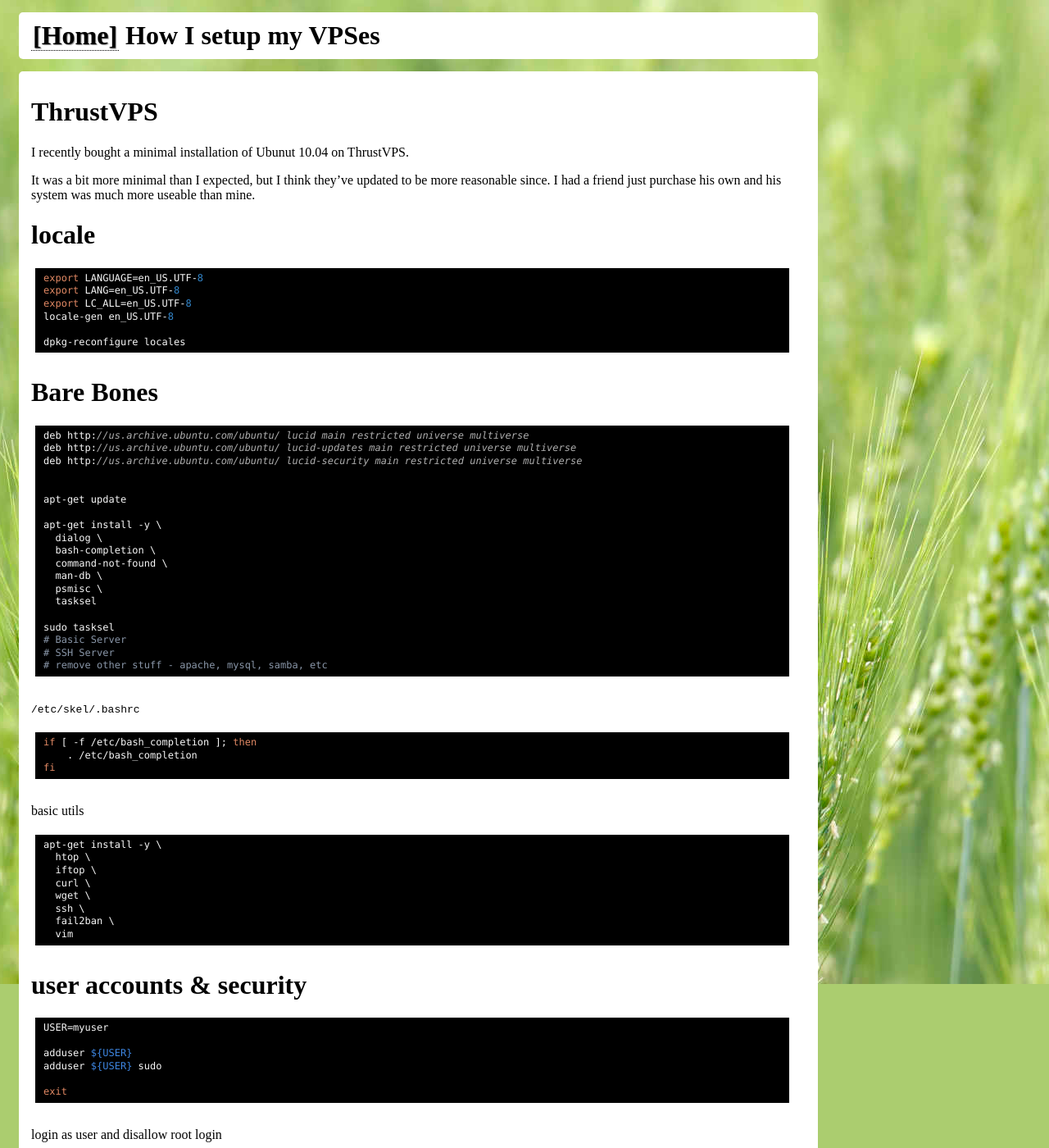
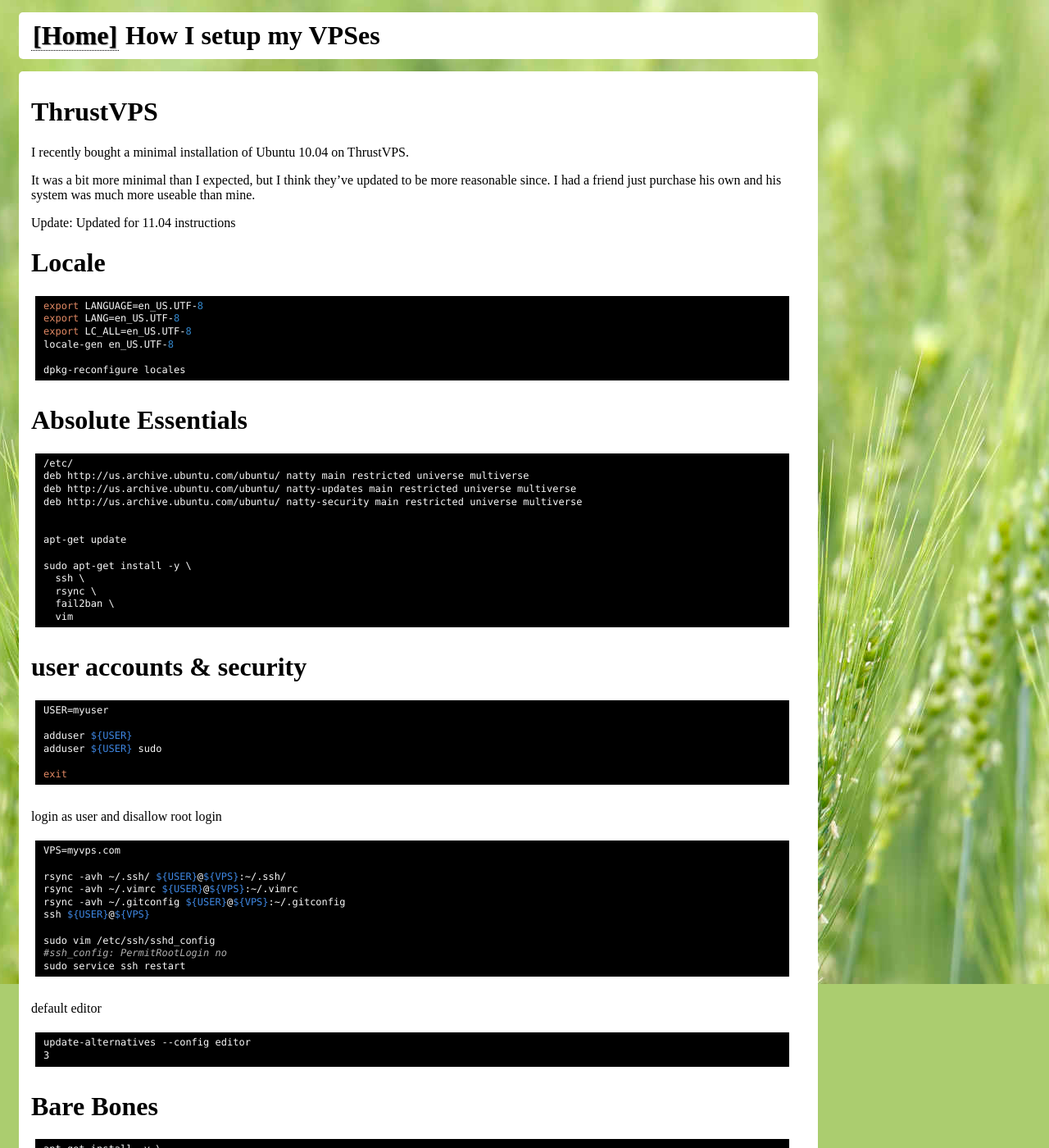
Before and after one commit to coolaj86/coolaj86.github.com, a Jekyll site: the page built from _posts/2010-10-15-how-i-setup-my-vpses.md, in a window 1280 px wide and 1400 px high. Shown: the whole window at 82% size. Built offline with Jekyll 4.4.1, drawn with Linux system fonts in a browser that asks for light colours; Markdown is read by kramdown in place of the engine named in the settings; comment, search, counter and statistics services are not loaded; some of the changed text lies outside the part shown.

```diff
--- a/_posts/2010-10-15-how-i-setup-my-vpses.md
+++ b/_posts/2010-10-15-how-i-setup-my-vpses.md
@@ -10,12 +10,14 @@ categories: thesystemisntdown
 ThrustVPS
 ====
 
-I recently bought a minimal installation of Ubunut 10.04 on ThrustVPS.
+I recently bought a minimal installation of Ubuntu 10.04 on ThrustVPS.
 
 It was a bit more minimal than I expected, but I think they've updated to be more reasonable since.
 I had a friend just purchase his own and his system was much more useable than mine.
 
-locale
+Update: Updated for 11.04 instructions
+
+Locale
 ===
 
     export LANGUAGE=en_US.UTF-8
@@ -25,43 +27,20 @@ locale
 
     dpkg-reconfigure locales
 
-Bare Bones
-====
+Absolute Essentials
+===
 
-    deb http://us.archive.ubuntu.com/ubuntu/ lucid main restricted universe multiverse
-    deb http://us.archive.ubuntu.com/ubuntu/ lucid-updates main restricted universe multiverse
-    deb http://us.archive.ubuntu.com/ubuntu/ lucid-security main restricted universe multiverse
+    /etc/
+    deb http://us.archive.ubuntu.com/ubuntu/ natty main restricted universe multiverse
+    deb http://us.archive.ubuntu.com/ubuntu/ natty-updates main restricted universe multiverse
+    deb http://us.archive.ubuntu.com/ubuntu/ natty-security main restricted universe multiverse
 
 
     apt-get update
 
-    apt-get install -y \
-      dialog \
-      bash-completion \
-      command-not-found \
-      man-db \
-      psmisc \
-      tasksel
-
-    sudo tasksel
-    # Basic Server
-    # SSH Server
-    # remove other stuff - apache, mysql, samba, etc
-
-`/etc/skel/.bashrc`
-
-    if [ -f /etc/bash_completion ]; then
-        . /etc/bash_completion
-    fi
-
-basic utils
-
-    apt-get install -y \
-      htop \
-      iftop \
-      curl \
-      wget \
+    sudo apt-get install -y \
       ssh \
+      rsync \
       fail2ban \
       vim
 
```
Also changed, not shown: other parts of _posts/2010-10-15-how-i-setup-my-vpses.md (+42 -0 lines), _posts/2010-08-22-vhosts-with-nodejs.md (+14 -1 lines).
